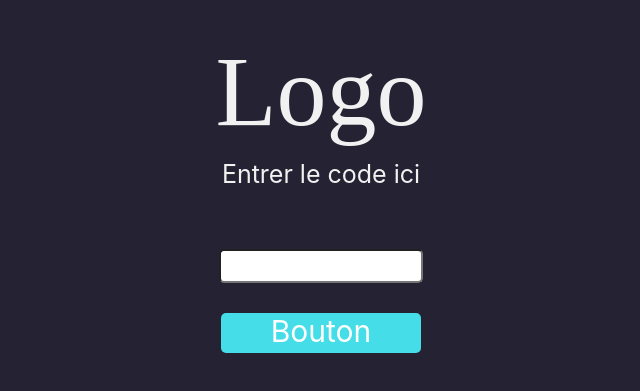
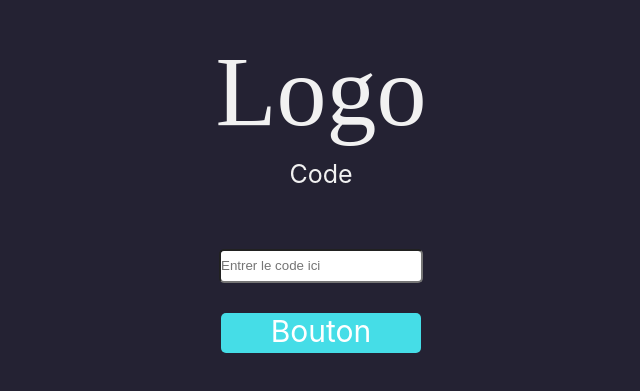
Before and after one commit to ahmedKhaireddine/Quiz-front-end, a React (Create React App) app: page /test in a window 1280 px wide. Shown: the part 207-598 px from the top of the page, without its empty margins (319-959 px from the left). Built offline with nearby package versions, Linux system fonts and the light colour scheme; the HTML template or start-up script is replaced by a standard one; a web font is replaced by a local one.

Commit message:
modif de style

```diff
--- a/src/components/QuizSignin.jsx
+++ b/src/components/QuizSignin.jsx
@@ -47,11 +47,12 @@ const QuizSignin = () => {
     return (
         <Form onSubmit={formik.handleSubmit}>
 
-            <label htmlFor="code">Entrer le code ici</label><br></br>
+            <label htmlFor="code">Code</label><br></br>
             <input
                 id="code"
                 name="code"
                 type="number"
+                placeholder='Entrer le code ici'
                 onChange={formik.handleChange}
                 onBlur={formik.handleBlur}
                 value={formik.values.code}
@@ -67,4 +68,4 @@ const QuizSignin = () => {
     )
 }
 
-export default  QuizSignin
+export default QuizSignin
```
